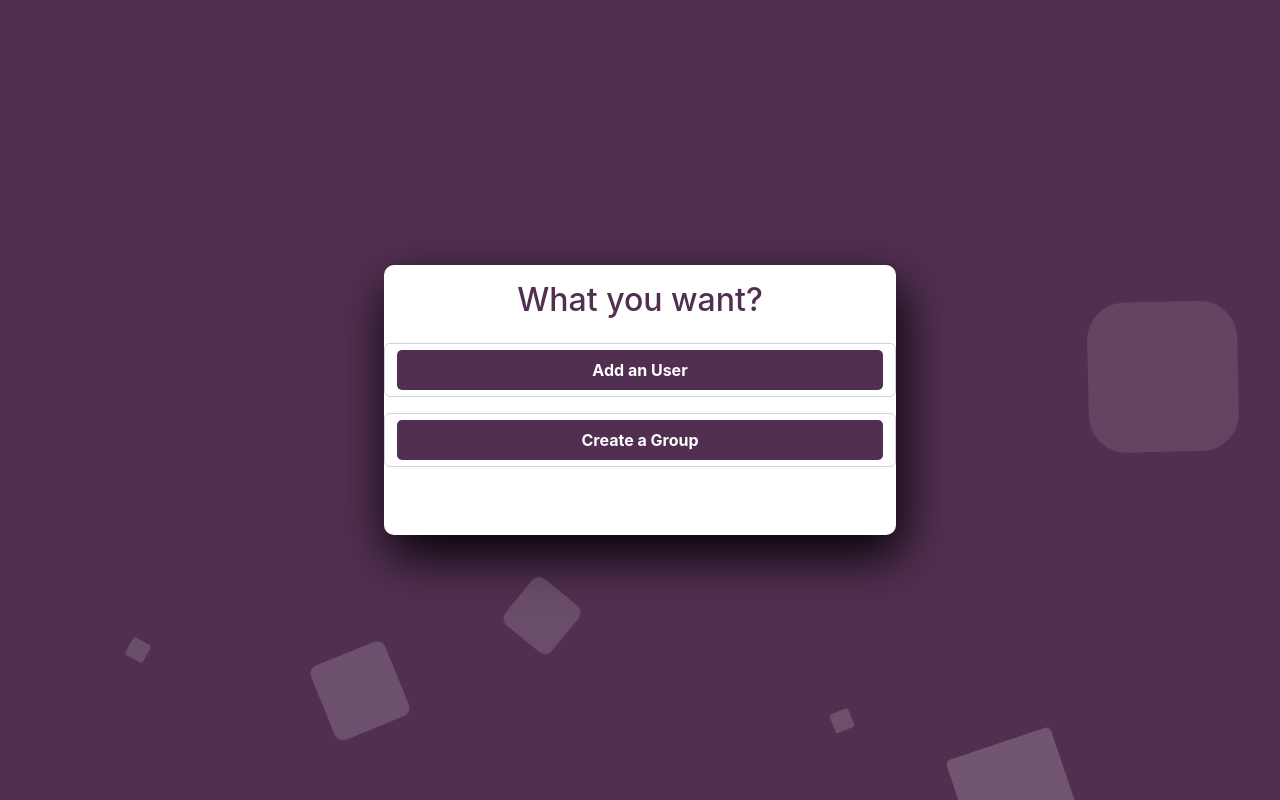
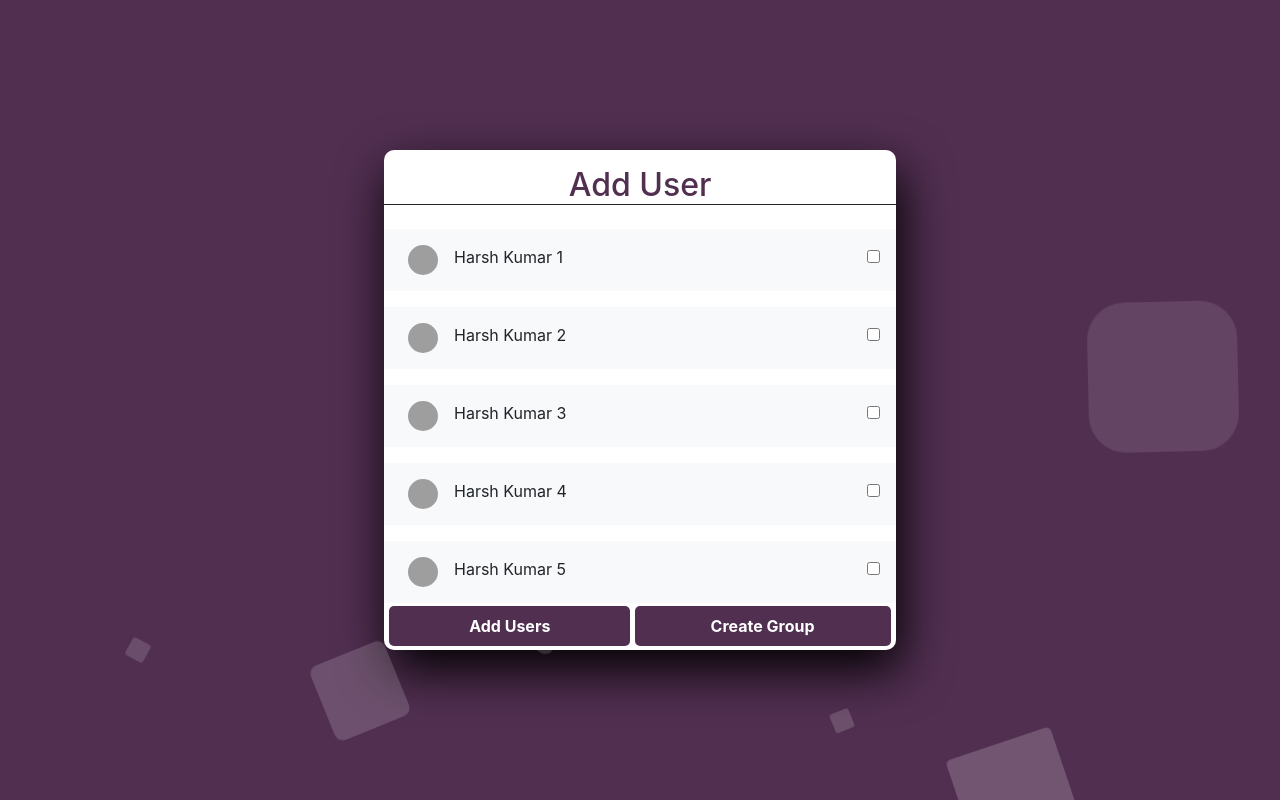
Before and after one commit to harshkumar88/ChatMate, a React (Create React App) app in the folder client/: page /Adduser in a window 1280 px wide. Built offline with nearby package versions, Linux system fonts and the light colour scheme; grey boxes are pictures that could not be loaded.

Commit message:
customise user add page

```diff
--- a/client/src/Components/Chats/AddCreate/Adduser.js
+++ b/client/src/Components/Chats/AddCreate/Adduser.js
@@ -1,12 +1,14 @@
 import React, { useState, useEffect } from 'react'
+import {useNavigate} from 'react-router-dom'
 import './Adduser.css'
 import Swal from 'sweetalert2'
 
 const Adduser = () => {
+   const navigate=useNavigate();
     const [change, setChange] = useState(false);
-    const [addPage, setPage] = useState(false);
-    const [userPage,setUserpage]=useState(true);
-    const arr=[1,2,3,4,5,6,7,8,9,10,11,12,14,15,16,17,18,19,20,21,22,23,24,25,26,27,28,29,30];
+
+    const [list, setlist] = useState([]);
+    const arr = [1, 2, 3, 4, 5, 6, 7, 8, 9, 10, 11, 12, 14, 15, 16, 17, 18, 19, 20, 21, 22, 23, 24, 25, 26, 27, 28, 29, 30];
 
     const setWidth = () => {
         const w = window.innerWidth
@@ -21,32 +23,48 @@ const Adduser = () => {
     window.onresize = function () {
         setWidth()
     }
+    useEffect(()=>{
+        setWidth()
+    },[])
 
-    const AddUser = () => {
-        setPage(true);
-        setUserpage(true);
+
+    const UserList = (ele) => {
+        setlist([...list, ele]);
+
     }
 
-    const CreateGroup = () => {
-        setPage(true);
-        setUserpage(false);
+    const DeleteList = (ele) => {
+
+        const arr=list.filter((el)=>{
+            return ele!=el;
+        })
+        setlist(arr);
     }
-    const userAdded=(ele)=>{
 
-        Swal.fire({
-            title: `Do you want to add ${ele}?`,
-            showDenyButton: true,
-            confirmButtonText: 'Save',
-            denyButtonText: `Don't save`,
-          }).then((result) => {
-            /* Read more about isConfirmed, isDenied below */
-            if (result.isConfirmed) {
-              Swal.fire(`User ${ele} Added!`, '', 'success')
-            } else if (result.isDenied) {
-              Swal.fire(`User ${ele} not Added`, '', 'info')
+    const userAdded = () => {
+        console.log("User"+list)
+        // Swal.fire({
+        //     title: `Do you want to add ${ele}?`,
+        //     showDenyButton: true,
+        //     confirmButtonText: 'Save',
+        //     denyButtonText: `Don't save`,
+        //   }).then((result) => {
+        //     /* Read more about isConfirmed, isDenied below */
+        //     if (result.isConfirmed) {
+        //       Swal.fire(`User ${ele} Added!`, '', 'success')
+        //     } else if (result.isDenied) {
+        //       Swal.fire(`User ${ele} not Added`, '', 'info')
+        //     }
+        //   })
+        navigate("/Chat")
+        sessionStorage.setItem("userList",JSON.stringify(list));
     }
-          })
+
+    const groupAdded = () => {
+        console.log("Group"+ list)
+        navigate("/Chat")
     }
+
     return (
         <div className="App container-fluid area">
             <ul className="circles">
@@ -62,52 +80,37 @@ const Adduser = () => {
                 <li></li>
             </ul>
 
-            {addPage == false ? <div className={change == false ? " outerWidth d-flex justify-content-center align-items-center" : " d-flex justify-content-center align-items-center outerWidth2"} >
-                <div className="mainForget mx-auto innerWidth" style={{ minHeight: "270px" }}>
-                    <div className="signup" >
-                        <h2 className='ForgetHeader pt-3'>What you want?</h2>
-                        <div className='form-control mt-4'>
-                            <button className='w-100' style={{ height: "auto", minHeight: "40px" }} onClick={AddUser}>Add an User</button>
-                        </div>
 
-                        <div className='form-control mt-3'>
-                            <button className='w-100' style={{ height: "auto", minHeight: "40px" }} onClick={CreateGroup}>Create a Group</button>
-                        </div>
+            <div className={change == false ? " outerWidth d-flex justify-content-center align-items-center" : " d-flex justify-content-center align-items-center outerWidth2"} >
+                <div className="mainForget mx-auto innerWidth" style={{ height: "auto" }} >
 
-                    </div>
-                </div>
-            </div>
-                : <div className={change == false ? " outerWidth d-flex justify-content-center align-items-center" : " d-flex justify-content-center align-items-center outerWidth2"} >
-                    <div className="mainForget mx-auto innerWidth" style={{height:"auto"}} >
 
-                        {userPage==true?
-                          <div className="signup" style={{ height: "auto",maxHeight:"500px"}} >
-                            <h2 className='ForgetHeader pt-3  border-bottom border-dark'>Add your Friend</h2>
+                    <div className="signup d-flex flex-column" style={{ height: "auto", maxHeight: "500px" }} >
+                        <h2 className='ForgetHeader pt-3  border-bottom border-dark'>Add User</h2>
 
-                            <div style={{ height: "auto",maxHeight:"400px",overflow:"scroll"}} className='pb-3 ' >
-                            {arr.map((ele,id)=>{
+                        <div style={{ height: "auto", maxHeight: "400px", overflow: "scroll" }} >
+                            {arr.map((ele, id) => {
                                 return (
-                                    <div className='d-flex mt-3 bg-light p-3' key={id} style={{cursor:'pointer'}} onClick={()=>userAdded(ele)}>
+                                    <div className='d-flex mt-3 bg-light p-3' key={id} style={{ cursor: 'pointer' }}>
                                         <div style={{ backgroundImage: 'url("https://th.bing.com/th/id/OIP.OmZtZd_CsC1JImAaVjEZUwHaFj?pid=ImgDet&rs=1")' }} className='setImage ms-2'>
                                         </div>
                                         <div className=' ms-3'>
                                             <span className='text-dark'>Harsh Kumar {ele}</span>
                                         </div>
-
+                                        <div className=' ms-auto'>
+                                            <span className='text-dark'><input type="checkbox" onChange={(e) => e.target.checked==true? UserList(ele):DeleteList(ele)} /></span>
+                                        </div>
                                     </div>
                                 )
                             })}
+
+                        </div>
+                        <div className='w-100 mb-1'><button style={{width:"47%"}} onClick={() => userAdded()}>Add Users</button> <button className='w-50' onClick={() => groupAdded()}>Create Group</button></div>
+
                     </div>
 
                 </div>
-                        :<div className="signup" >
-                            <h2 className='ForgetHeader pt-3'>Create your group</h2>
-                            <hr className='bg-dark'/>
-
             </div>
-        }
-                    </div>
-                </div>}
 
 
 
--- a/client/src/Components/Chats/Chat.jsx
+++ b/client/src/Components/Chats/Chat.jsx
@@ -2,10 +2,12 @@ import React,{useState,useEffect} from 'react'
 import 'bootstrap/dist/css/bootstrap.min.css';
 import SidebarChat from './SideBar/SidebarChat'
 import Chatting from './Main/Chatting';
+import { useLocation } from 'react-router-dom';
 
 const Chat = () => {
 
   const [change, setChange] = useState(false);
+  const location=useLocation();
 
   const setWidth = () => {
     const w = window.innerWidth
--- a/client/src/Components/Chats/Main/Info.jsx
+++ b/client/src/Components/Chats/Main/Info.jsx
@@ -11,7 +11,7 @@ const Info = () => {
                     <span className='text-muted'>Last seen 2 min ago</span>
                 </div>
             </div>
-            <div className='mt-3 d-flex'> <div className='mx-2'> <i class="bi bi-three-dots"></i></div> </div>
+            <div className='mt-3 d-flex'> <div className='mx-2'> <i className="bi bi-three-dots"></i></div> </div>
         </div>
     )
 }
--- a/client/src/Components/Chats/SideBar/SearchChat.jsx
+++ b/client/src/Components/Chats/SideBar/SearchChat.jsx
@@ -15,7 +15,7 @@ const SearchChat = () => {
         className='formWidth bg-light'
       />
       <Button id="button-addon2" className='searchWidth bg-outline-none'>
-      <i class="bi bi-search"></i>
+      <i className="bi bi-search"></i>
       </Button>
     </InputGroup>
     </div>
--- a/client/src/Components/Chats/SideBar/Users.jsx
+++ b/client/src/Components/Chats/SideBar/Users.jsx
@@ -1,29 +1,40 @@
 import React, { useEffect, useState } from 'react'
 import { Navigate, useNavigate } from 'react-router-dom';
 
-const Users = ({ check }) => {
+const Users = ({ check}) => {
     const navigate=useNavigate();
     const [change, setChange] = useState(false);
+    const [userlist,setList]=useState([]);
+    useEffect(() => {
+        if(sessionStorage.getItem("userList")){
+            const data=JSON.parse(sessionStorage.getItem("userList"));
+            setList(data)
+        }
+    },[])
+
     useEffect(() => {
         setChange(check);
-    })
+
+    },[check])
+
     const showHideChat=()=>{
         if(change==true){
             navigate("/Chatting",{change:check})
         }
     }
-    const arr = [1, 2, 3, 4, 5, 6, 7, 8, 9, 10, 11, 12, 13, 14, 15, 16, 17, 18, 19, 20, 21, 22, 23, 24, 25, 26, 27, 28, 29, 30]
+
     return (
         <div className={change == true ? 'scrollChats1 bg-light p-4' : "scrollChats2 bg-light p-4"}>
 
-            {arr.map((ele, id) => {
+            {userlist.length==0?<div className='mt-5 text-center'><h1 >Your ChatMat <br/> is Empty</h1></div>:
+            userlist.map((ele, id) => {
                 return (
                     <div className={id!=0?'d-flex justify-content-between mt-3 pointer':'d-flex justify-content-between pointer'} key={id} onClick={showHideChat}>
                         <div  className="d-flex">
                             <div style={{ backgroundImage: 'url("https://th.bing.com/th/id/OIP.OmZtZd_CsC1JImAaVjEZUwHaFj?pid=ImgDet&rs=1")' }} className='setImage mr-3 mt-2'>
                             </div>
                             <div className=' mx-3'>
-                                <span style={{ display: "block" }}>Harsh Kumar</span>
+                                <span style={{ display: "block" }}>Harsh Kumar {ele}</span>
                                 <span className='text-muted'>Text me fast</span>
                             </div>
                         </div>
```
Lines whose indentation alone changed are shown as unchanged.
